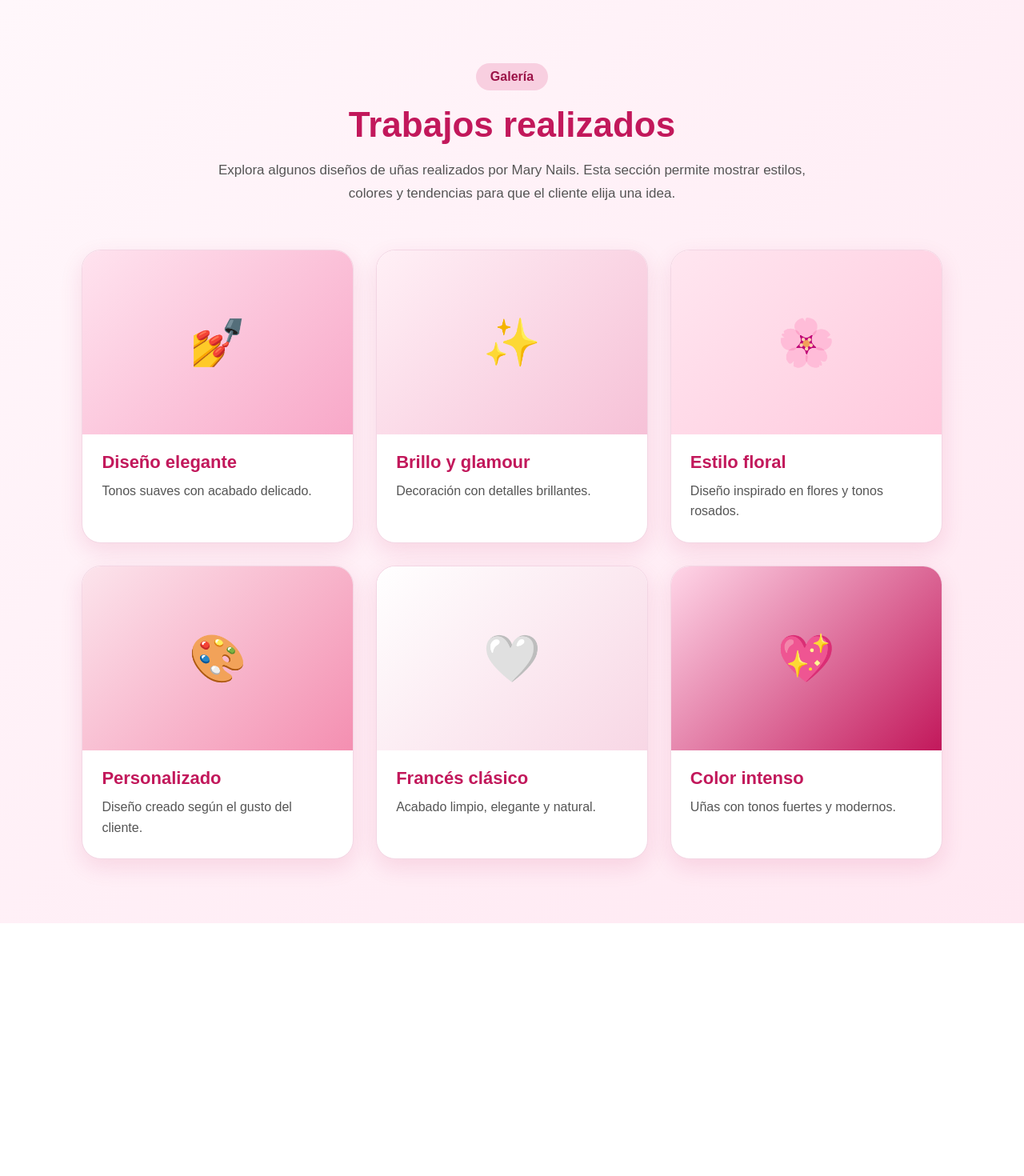
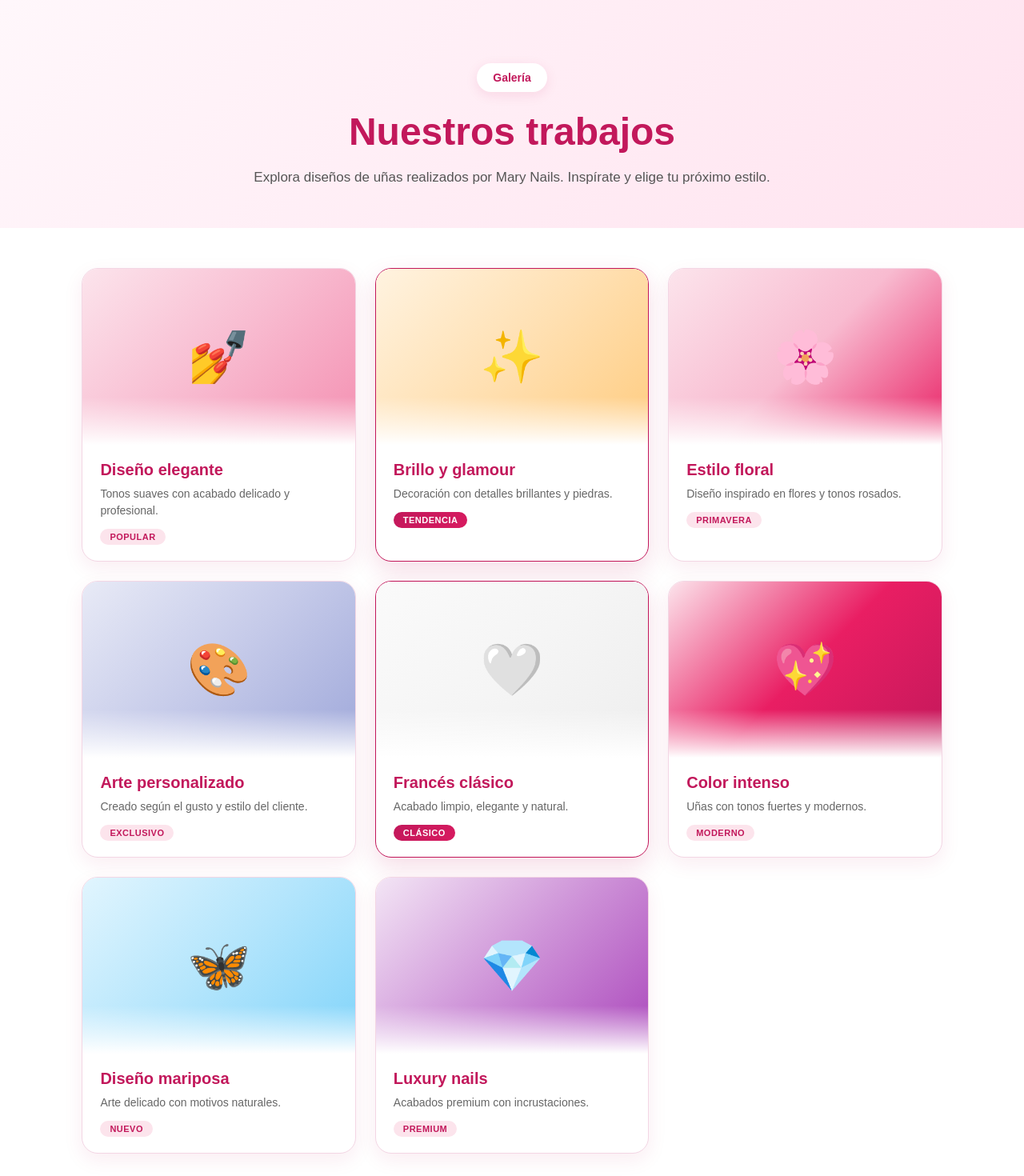
Before and after one commit to santiagovirtue/Mary_Nails_Web, an Angular app: page /galeria in a window 1280 px wide. Shown: the part 80-1550 px from the top of the page at 80% size. Before the commit the page ends 1234 px from the top, so only its background shows below. Built offline with nearby package versions, Linux system fonts and the light colour scheme.

Commit message:
Todo conectado a MySQL: login, calificar, galeria, reservas, admin completo

```diff
--- a/src/app/admin/login-admin/login-admin.html
+++ b/src/app/admin/login-admin/login-admin.html
@@ -9,7 +9,7 @@
       servicios y disponibilidad de Mary Nails.
     </p>
 
-    <form>
+    <div>
       <div class="form-group">
         <label>Correo o usuario</label>
         <input
@@ -30,14 +30,14 @@
         />
       </div>
 
-      <button type="button" class="btn-login" (click)="iniciarSesion()">
-        Ingresar
+      <button type="button" class="btn-login" (click)="iniciarSesion()" [disabled]="cargando">
+        {{ cargando ? "Verificando..." : "Ingresar" }}
       </button>
 
       <p class="error-message" *ngIf="mensajeError">
         {{ mensajeError }}
       </p>
-    </form>
+    </div>
 
     <p class="admin-note">
       Acceso exclusivo para personal autorizado.
--- a/src/app/admin/login-admin/login-admin.ts
+++ b/src/app/admin/login-admin/login-admin.ts
@@ -1,4 +1,4 @@
-import { Component } from '@angular/core';
+import { Component, ChangeDetectorRef, NgZone } from '@angular/core';
 import { NgIf } from '@angular/common';
 import { FormsModule } from '@angular/forms';
 import { Router } from '@angular/router';
@@ -16,7 +16,7 @@ export class LoginAdmin {
   mensajeError = '';
   cargando = false;
 
-  constructor(private router: Router, private http: HttpClient) {}
+  constructor(private router: Router, private http: HttpClient, private cdr: ChangeDetectorRef, private zone: NgZone) {}
 
   iniciarSesion(): void {
     this.mensajeError = '';
@@ -27,9 +27,11 @@ export class LoginAdmin {
     this.cargando = true;
     this.http.post<any>('/api/auth/login', { usuario: this.usuario, password: this.password }).subscribe({
       next: (data) => {
+        this.zone.run(() => {
           this.cargando = false;
           if (data.rol !== 'administrador') {
             this.mensajeError = 'Esta cuenta no tiene permisos de administrador.';
+            this.cdr.detectChanges();
             return;
           }
           localStorage.removeItem('maryNailsClienteSesion');
@@ -37,10 +39,15 @@ export class LoginAdmin {
           localStorage.setItem('maryNailsAdminSesion', 'true');
           localStorage.setItem('maryNailsAdminUsuario', data.correo);
           this.router.navigate(['/admin/dashboard']);
+          this.cdr.detectChanges();
+        });
       },
       error: () => {
+        this.zone.run(() => {
           this.cargando = false;
           this.mensajeError = 'Usuario o contraseña incorrectos.';
+          this.cdr.detectChanges();
+        });
       },
     });
   }
--- a/src/app/pages/galeria/galeria.css
+++ b/src/app/pages/galeria/galeria.css
@@ -1,117 +1,127 @@
-.gallery-page {
-  min-height: 100vh;
-  padding: 80px 8%;
-  background: linear-gradient(135deg, #fff7fb, #ffe8f2);
+.gallery-hero {
+  padding: 80px 8% 50px;
+  background: linear-gradient(135deg, #fff7fb 0%, #ffe3ef 100%);
+  text-align: center;
 }
+.hero-inner { max-width: 700px; margin: 0 auto; }
+.hero-tag {
+  display: inline-block; background: white; color: #c2185b;
+  padding: 10px 20px; border-radius: 30px; font-weight: 600;
+  font-size: 14px; margin-bottom: 22px;
+  box-shadow: 0 4px 15px rgba(194,24,91,0.1);
+}
+.hero-inner h1 { font-size: 48px; color: #c2185b; margin: 0 0 16px; font-weight: 800; }
+.hero-inner p { color: #555; font-size: 17px; line-height: 1.6; margin: 0; }
 
-.section-header {
-  text-align: center;
-  max-width: 780px;
-  margin: 0 auto 55px;
-}
-
-.section-header span {
-  display: inline-block;
-  background: #f8cfe0;
-  color: #9b1247;
-  padding: 8px 18px;
-  border-radius: 20px;
-  font-weight: 700;
-  margin-bottom: 18px;
-}
-
-.section-header h1 {
-  font-size: 44px;
-  color: #c2185b;
-  margin: 0 0 18px;
-}
-
-.section-header p {
-  color: #555;
-  font-size: 17px;
-  line-height: 1.7;
-}
+.gallery-page { padding: 50px 8%; background: white; }
 
 .gallery-grid {
   display: grid;
-  grid-template-columns: repeat(3, 1fr);
-  gap: 28px;
+  grid-template-columns: repeat(auto-fill, minmax(280px, 1fr));
+  gap: 24px;
+  max-width: 1300px;
+  margin: 0 auto;
 }
 
 .gallery-card {
+  border-radius: 20px;
+  overflow: hidden;
+  box-shadow: 0 8px 24px rgba(194,24,91,0.08);
+  transition: all 0.3s ease;
+  border: 1px solid #f3d6e4;
   background: white;
-  border-radius: 24px;
-  overflow: hidden;
-  border: 1px solid #f3d6e4;
-  box-shadow: 0 10px 28px rgba(194, 24, 91, 0.12);
-  transition: 0.3s;
 }
-
 .gallery-card:hover {
   transform: translateY(-8px);
-  box-shadow: 0 15px 34px rgba(194, 24, 91, 0.18);
+  box-shadow: 0 20px 50px rgba(194,24,91,0.18);
+  border-color: #c2185b;
+}
+.gallery-card.featured {
+  border-color: #c2185b;
+  box-shadow: 0 12px 30px rgba(194,24,91,0.15);
 }
 
 .nail-preview {
-  height: 230px;
+  height: 220px;
   display: flex;
   align-items: center;
   justify-content: center;
-  font-size: 58px;
+  font-size: 64px;
+  position: relative;
+  overflow: hidden;
+}
+.nail-preview::after {
+  content: '';
+  position: absolute;
+  bottom: 0;
+  left: 0;
+  right: 0;
+  height: 60px;
+  background: linear-gradient(transparent, white);
 }
 
-.gradient-one {
-  background: linear-gradient(135deg, #ffe3ef, #f8a8c8);
+.gradient-one { background: linear-gradient(135deg, #fce4ec, #f8bbd0, #f48fb1); }
+.gradient-two { background: linear-gradient(135deg, #fff3e0, #ffe0b2, #ffcc80); }
+.gradient-three { background: linear-gradient(135deg, #fce4ec, #f8bbd0, #e91e63); }
+.gradient-four { background: linear-gradient(135deg, #e8eaf6, #c5cae9, #9fa8da); }
+.gradient-five { background: linear-gradient(135deg, #fafafa, #f5f5f5, #eeeeee); }
+.gradient-six { background: linear-gradient(135deg, #fce4ec, #e91e63, #c2185b); }
+.gradient-seven { background: linear-gradient(135deg, #e1f5fe, #b3e5fc, #81d4fa); }
+.gradient-eight { background: linear-gradient(135deg, #f3e5f5, #ce93d8, #ab47bc); }
+
+.card-info {
+  padding: 20px 22px;
+  position: relative;
+}
+.card-info h3 {
+  color: #c2185b;
+  font-size: 20px;
+  margin: 0 0 8px;
+  font-weight: 700;
+}
+.card-info p {
+  color: #666;
+  font-size: 14px;
+  line-height: 1.5;
+  margin: 0 0 12px;
+}
+.card-tag {
+  display: inline-block;
+  background: #fce4ec;
+  color: #c2185b;
+  padding: 4px 12px;
+  border-radius: 12px;
+  font-size: 11px;
+  font-weight: 700;
+  text-transform: uppercase;
+  letter-spacing: 0.5px;
+}
+.gallery-card.featured .card-tag {
+  background: linear-gradient(135deg, #c2185b, #d81b60);
+  color: white;
 }
 
-.gradient-two {
-  background: linear-gradient(135deg, #fff0f6, #f6c1d7);
+.gallery-cta {
+  padding: 70px 8%;
+  background: linear-gradient(135deg, #c2185b, #ff4081);
+  text-align: center;
+  color: white;
 }
-
-.gradient-three {
-  background: linear-gradient(135deg, #ffe6f0, #ffc9dd);
+.cta-inner { max-width: 600px; margin: 0 auto; }
+.cta-inner h2 { font-size: 34px; margin: 0 0 14px; font-weight: 800; }
+.cta-inner p { font-size: 17px; margin: 0 0 28px; opacity: 0.95; }
+.btn-cta {
+  display: inline-block; background: white; color: #c2185b;
+  padding: 16px 36px; border-radius: 30px; text-decoration: none;
+  font-weight: 700; font-size: 16px;
+  box-shadow: 0 10px 30px rgba(0,0,0,0.2);
+  transition: all 0.3s;
 }
-
-.gradient-four {
-  background: linear-gradient(135deg, #fce4ec, #f48fb1);
-}
-
-.gradient-five {
-  background: linear-gradient(135deg, #fff, #f8d7e5);
-}
-
-.gradient-six {
-  background: linear-gradient(135deg, #ffd6e8, #c2185b);
-}
-
-.gallery-card h3 {
-  color: #c2185b;
-  font-size: 22px;
-  margin: 22px 24px 10px;
-}
-
-.gallery-card p {
-  color: #555;
-  line-height: 1.6;
-  margin: 0 24px 26px;
-}
-
-@media (max-width: 1000px) {
-  .gallery-grid {
-    grid-template-columns: repeat(2, 1fr);
-  }
-}
+.btn-cta:hover { transform: translateY(-3px); box-shadow: 0 15px 40px rgba(0,0,0,0.3); }
 
 @media (max-width: 650px) {
-  .gallery-page {
-    padding: 60px 6%;
-  }
-
-  .section-header h1 {
-    font-size: 34px;
-  }
-
-  .gallery-grid {
-    grid-template-columns: 1fr;
-  }
+  .gallery-hero { padding: 60px 6% 40px; }
+  .hero-inner h1 { font-size: 34px; }
+  .gallery-page { padding: 30px 6%; }
+  .cta-inner h2 { font-size: 26px; }
 }
--- a/src/app/pages/galeria/galeria.html
+++ b/src/app/pages/galeria/galeria.html
@@ -1,48 +1,84 @@
+<section class="gallery-hero">
+  <div class="hero-inner">
+    <span class="hero-tag">Galería</span>
+    <h1>Nuestros trabajos</h1>
+    <p>Explora diseños de uñas realizados por Mary Nails. Inspírate y elige tu próximo estilo.</p>
+  </div>
+</section>
+
 <section class="gallery-page">
-  <div class="section-header">
-    <span>Galería</span>
-    <h1>Trabajos realizados</h1>
-    <p>
-      Explora algunos diseños de uñas realizados por Mary Nails. Esta sección
-      permite mostrar estilos, colores y tendencias para que el cliente elija una idea.
-    </p>
-  </div>
-
   <div class="gallery-grid">
     <div class="gallery-card">
       <div class="nail-preview gradient-one">💅</div>
+      <div class="card-info">
         <h3>Diseño elegante</h3>
-      <p>Tonos suaves con acabado delicado.</p>
+        <p>Tonos suaves con acabado delicado y profesional.</p>
+        <span class="card-tag">Popular</span>
       </div>
-
-    <div class="gallery-card">
+    </div>
+    <div class="gallery-card featured">
       <div class="nail-preview gradient-two">✨</div>
+      <div class="card-info">
         <h3>Brillo y glamour</h3>
-      <p>Decoración con detalles brillantes.</p>
+        <p>Decoración con detalles brillantes y piedras.</p>
+        <span class="card-tag">Tendencia</span>
       </div>
-
+    </div>
     <div class="gallery-card">
       <div class="nail-preview gradient-three">🌸</div>
+      <div class="card-info">
         <h3>Estilo floral</h3>
         <p>Diseño inspirado en flores y tonos rosados.</p>
+        <span class="card-tag">Primavera</span>
       </div>
-
+    </div>
     <div class="gallery-card">
       <div class="nail-preview gradient-four">🎨</div>
-      <h3>Personalizado</h3>
-      <p>Diseño creado según el gusto del cliente.</p>
+      <div class="card-info">
+        <h3>Arte personalizado</h3>
+        <p>Creado según el gusto y estilo del cliente.</p>
+        <span class="card-tag">Exclusivo</span>
       </div>
-
-    <div class="gallery-card">
+    </div>
+    <div class="gallery-card featured">
       <div class="nail-preview gradient-five">🤍</div>
+      <div class="card-info">
         <h3>Francés clásico</h3>
         <p>Acabado limpio, elegante y natural.</p>
+        <span class="card-tag">Clásico</span>
       </div>
-
+    </div>
     <div class="gallery-card">
       <div class="nail-preview gradient-six">💖</div>
+      <div class="card-info">
         <h3>Color intenso</h3>
         <p>Uñas con tonos fuertes y modernos.</p>
+        <span class="card-tag">Moderno</span>
+      </div>
+    </div>
+    <div class="gallery-card">
+      <div class="nail-preview gradient-seven">🦋</div>
+      <div class="card-info">
+        <h3>Diseño mariposa</h3>
+        <p>Arte delicado con motivos naturales.</p>
+        <span class="card-tag">Nuevo</span>
+      </div>
+    </div>
+    <div class="gallery-card">
+      <div class="nail-preview gradient-eight">💎</div>
+      <div class="card-info">
+        <h3>Luxury nails</h3>
+        <p>Acabados premium con incrustaciones.</p>
+        <span class="card-tag">Premium</span>
+      </div>
     </div>
   </div>
 </section>
+
+<section class="gallery-cta">
+  <div class="cta-inner">
+    <h2>¿Te gustó algún diseño?</h2>
+    <p>Reserva tu cita y cuéntanos qué estilo quieres. Podemos recrear cualquier diseño o crear uno único para ti.</p>
+    <a routerLink="/reservas" class="btn-cta">Reservar mi cita →</a>
+  </div>
+</section>
```
Also changed, not shown: src/app/pages/login/login.ts (+14 -2 lines). Lines whose indentation alone changed are shown as unchanged.
